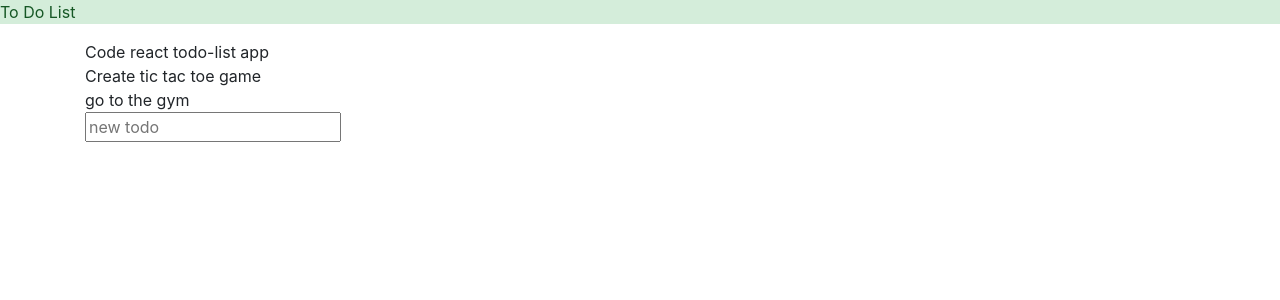
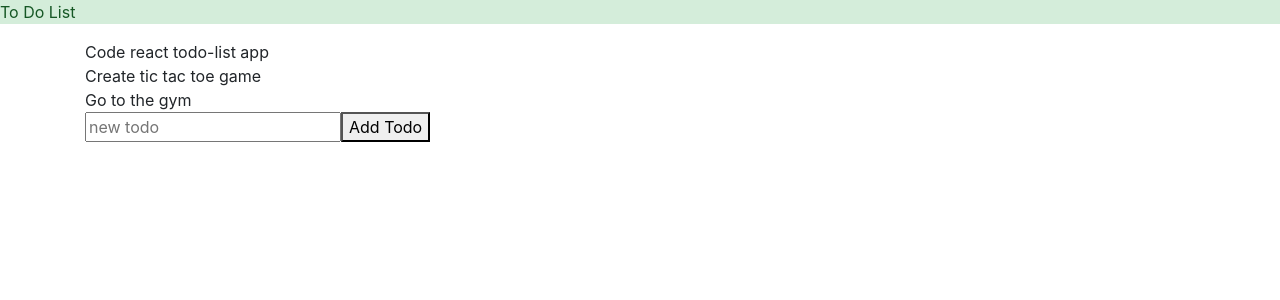
Before and after one commit to itsRealoj/todo-app-react-hooks, a React (Create React App) app: page / in a window 1280 px wide. Shown: the top 300 px of the page. Built offline with nearby package versions, Linux system fonts and the light colour scheme.

Commit message:
adding values successfuly

```diff
--- a/src/App.js
+++ b/src/App.js
@@ -1,12 +1,12 @@
 import React from 'react';
-import Todo from './components/Todo';
+import Todos from './components/Todo';
 // import AddTodo from './components/AddTodo';
 
 function App() {
   return (
     <div className="App">
       <p class="alert-success">To Do List</p>
-      <Todo/>
+      <Todos/>
       {/* <AddTodo/>   */}
     </div>
   );
--- a/src/components/AddTodo.js
+++ b/src/components/AddTodo.js
@@ -3,7 +3,7 @@ import React from 'react';
 export default function AddTodo() {
     return(
         <div>
-            <input placeholder="new todo"/>
+            <input placeholder="new todo"/><span><button>Add Todo</button></span>
         </div>
     )
-}
+};
--- a/src/components/Todo.js
+++ b/src/components/Todo.js
@@ -1,27 +1,54 @@
 import React, { useState, useCallback } from 'react';
-import AddTodo from './AddTodo';
 
-//const todo = ({ todo }) => <div> {todo.text} </div>
+//extract text from each todo
+const Todo = ({ todo }) => <div> {todo.text}</div>
 
-function Todo() {
+//todo form
+function TodoForm({AddTodo}) {
+    const [value, setValue] = useState('');
+
+    const handleSubmit = e => {
+        e.preventDefault();
+        if(!value) return;
+        AddTodo(value);
+        setValue("");
+    };
+
+    return(
+        <form onSubmit={handleSubmit}>
+            <div>
+                <input placeholder="new todo" value={value} onChange={e => setValue(e.target.value)}/><span><button>Add Todo</button></span>
+            </div>
+        </form>
+    )
+}
+
+function Todos() {
     const [todos, setTodos] = useState([
         {text: "Code react todo-list app"},
         {text: "Create tic tac toe game"},
-        {text: "go to the gym"}
+        {text: "Go to the gym"}
     ]);
 
-    //const Todo = ({todos}) => <div>todos[1].text</div>
+    //add new todos
+    const AddTodo = text => {
+        const newTodos = [...todos, { text }];
+        setTodos(newTodos);
+    }
 
     return(
         <div className="container">
             <form>
                 <div>
-    <div>{(todos.map(todo => <div>{todo.text}</div>))}</div>
+                    <div>
+                        {(todos.map((todo) => <Todo todo={todo}/>))}
+                    </div>
+
                 </div>
             </form>
-            <AddTodo/>
+            <TodoForm AddTodo={AddTodo}/>
         </div>
     )
 }
 
-export default Todo;
+export default Todos;
```
